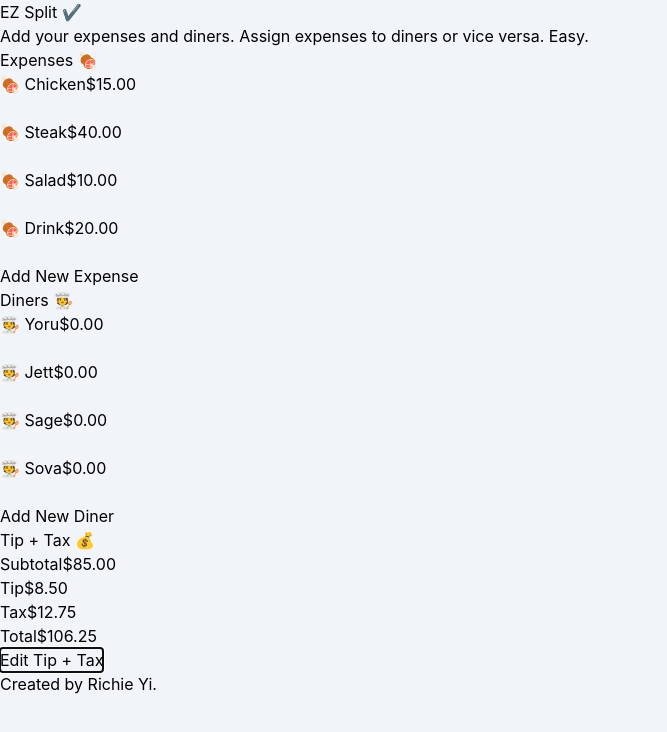
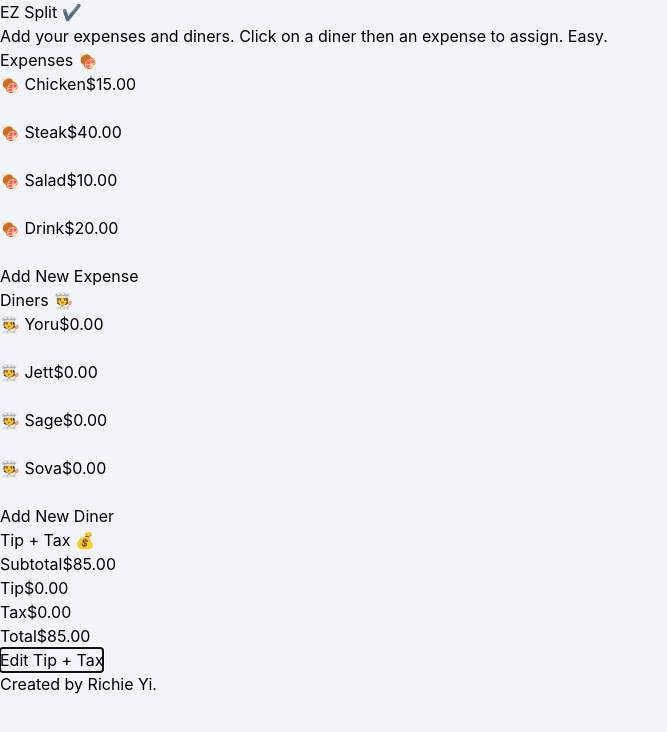
Before and after one commit to richieyi/ez-split, a Next.js app: page / in a window 1280 px wide. Shown: the top 732 px of the page, without its empty margins (0-667 px from the left). Built offline with nearby package versions, Linux system fonts and the light colour scheme.

Commit message:
Fix deselect logic and clear default tip&tax

```diff
--- a/components/Bill/index.tsx
+++ b/components/Bill/index.tsx
@@ -27,8 +27,8 @@ function Bill() {
     null
   );
   const [tipTax, setTipTax] = useState<TipTax>({
-    tip: 8.5,
-    tax: 12.75,
+    tip: 0,
+    tax: 0,
   });
 
   // When diner is selected and expense is clicked
@@ -82,8 +82,8 @@ function Bill() {
   return (
     <div className="text-center">
       <p className="my-6 text-sm lg:text-base">
-        Add your expenses and diners. Assign expenses to diners or
-        vice versa. Easy.
+        Add your expenses and diners. Click on a diner then an expense
+        to assign. Easy.
       </p>
       <div className="flex-col lg:flex lg:flex-row w-full gap-8">
         <ExpensesList {...expensesListProps} />
--- a/components/DinersListItem/index.tsx
+++ b/components/DinersListItem/index.tsx
@@ -7,7 +7,7 @@ interface DinersListItemProps {
   diner: Diner;
   selectedDiner: Diner | null;
   dinerToUpdate: Diner | null;
-  setSelectedDiner: (diner: Diner) => void;
+  setSelectedDiner: (diner: Diner | null) => void;
   handleSaveUpdatedDiner: (
     e: ChangeEvent<HTMLFormElement>,
     dinerName: string
@@ -48,13 +48,23 @@ function DinersListItem(props: DinersListItemProps) {
     return percentage * tipTaxTotal;
   }
 
+  function getClickHandler() {
+    if (isUpdating) {
+      return () => {};
+    } else if (isSelected) {
+      return () => setSelectedDiner(null);
+    } else if (!isSelected) {
+      return () => setSelectedDiner(diner);
+    }
+  }
+
   return (
     <div
       key={diner.getID()}
       className={`flex justify-between items-center border rounded p-2 my-2 ${
         isUpdating ? '' : 'hover:cursor-pointer hover:bg-slate-200'
       } bg-white shadow-md`}
-      onClick={isUpdating ? () => {} : () => setSelectedDiner(diner)}
+      onClick={getClickHandler()}
     >
       {!isUpdating ? (
         <>
```
